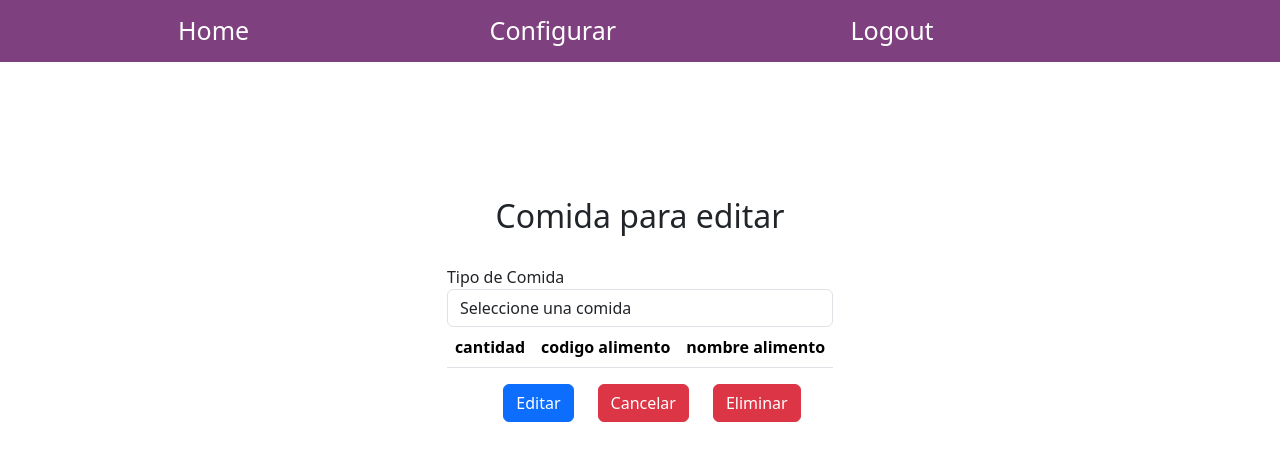
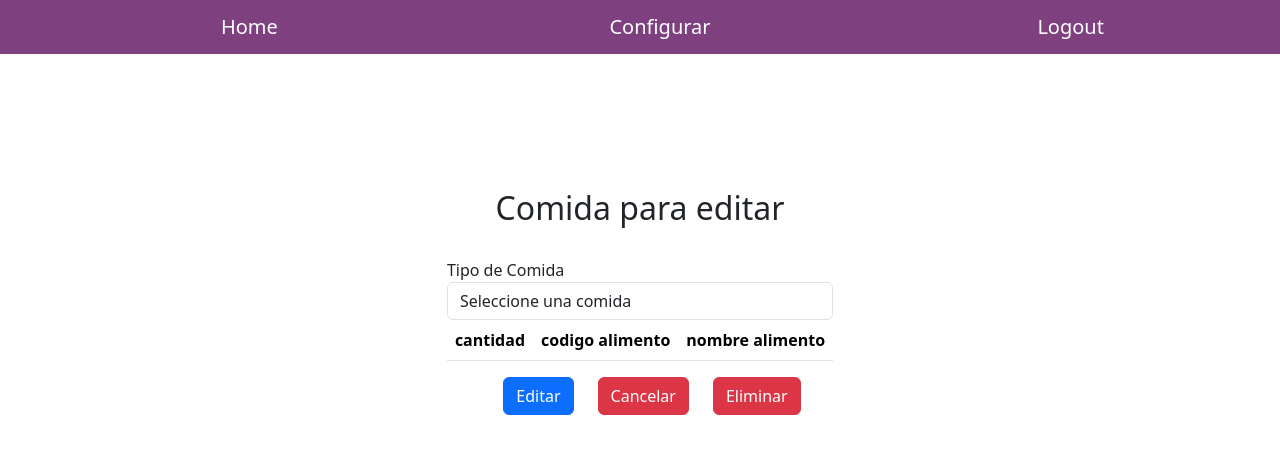
Before and after one commit to carniDev/app-nutricionalFront-new, an Angular app: page /editar-comida in a window 1280 px wide. Shown: the top 460 px of the page. Built offline with nearby package versions, Linux system fonts and the light colour scheme; sample sign-in values are in the browser's storage.

Commit message:
mejorando dashboard

```diff
--- a/src/app/components/dashboard/dashboard.component.css
+++ b/src/app/components/dashboard/dashboard.component.css
@@ -34,7 +34,7 @@ table td {
   color: #fff;
   border: none;
   cursor: pointer;
-  background-color: #007bff;
+  background-color: #7E407F;
   height: fit-content;
 
 }
--- a/src/app/components/dashboard/dashboard.component.html
+++ b/src/app/components/dashboard/dashboard.component.html
@@ -40,7 +40,7 @@
         </div>
         <div class="btn-no-food d-flex justify-content-center" *ngIf="informacion.comidas.length==0">
             <h2 class="mb-5 text-center">No hay comidas añadidas</h2>
-            <button class="btn btn-primary"  (click)="addComida()">Añadir
+            <button class="btn"  (click)="addComida()">Añadir
                 comida</button>
         </div>
     </div>
--- a/src/app/components/menu/menu.component.css
+++ b/src/app/components/menu/menu.component.css
@@ -1,5 +1,6 @@
 .navbar{
     display: flex;
+    flex-direction: row;
     padding: 0.5vh;
     align-content: flex-start;
     background-color: #7E407F;
@@ -9,7 +10,7 @@ ul{
     display: flex;
     flex-direction: column;
     list-style: none;
-    width: 80%;
+    width: 100%;
     margin: 0;
     margin-left: 5vh;
     padding: 0;
@@ -27,7 +28,7 @@ li:hover{
 
 a{
     color: white;
-    font-size: 25px;
+    font-size: 20px;
 }
 
 a:hover{
--- a/src/app/components/menu/menu.component.html
+++ b/src/app/components/menu/menu.component.html
@@ -1,6 +1,6 @@
 <nav class="navbar navbar-expand-lg">
 
-    <div class="collapse navbar-collapse" id="navbarSupportedContent">
+    <div class="collapse navbar-collapse">
         <ul class="navbar-nav">
             <li class="nav-item active">
                 <a class="nav-link" routerLink="/dashboard" (click)="home()">Home</a>
```
